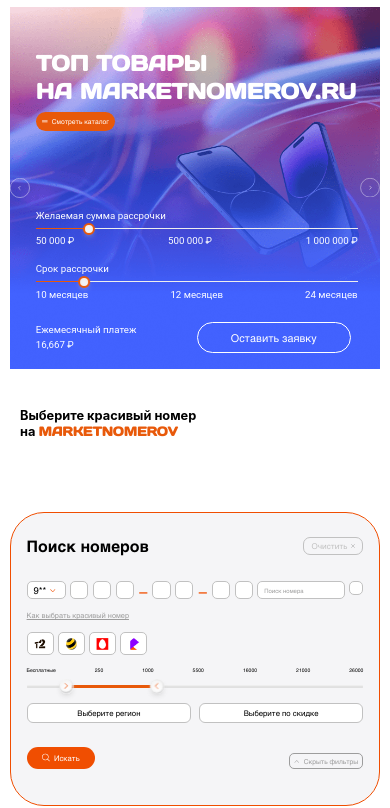
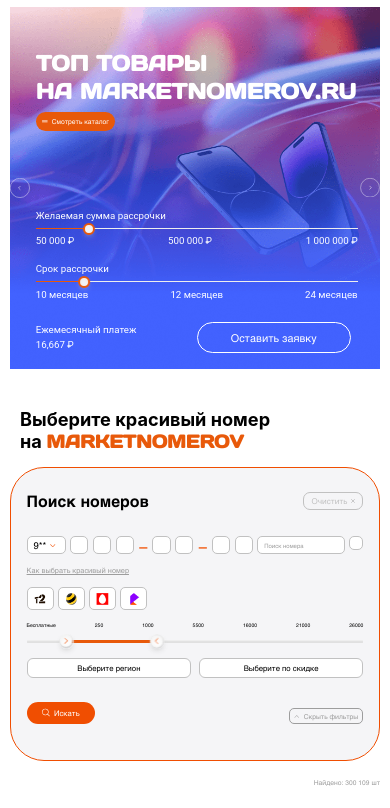
Before and after one commit to efedra/MARKETNOMEROV, a website: page html/number.html in a window 390 px wide. Shown: the part 60-868 px from the top of the page. Drawn offline with nearby package versions, Linux system fonts and the light colour scheme; a web font is replaced by a local one.

Commit message:
refactor8

```diff
--- a/css/mobile/number.scss
+++ b/css/mobile/number.scss
@@ -10,7 +10,6 @@
   }
   .header__logo {
     img {
-      //width: 20vw;
       width: inherit;
       height: auto;
     }
@@ -85,8 +84,9 @@
     width: 5.1vw;
     height: 5.1vw;
   }
-  .heading{
-    @include adaptiv-font-min(23,12);
+  .t02 .heading{
+    @include adaptiv-font-min(33,17);
+    padding-bottom: 14px;
   }
   .beatiful-number__filter_mini{
     margin-bottom: 5vw;
```
Also changed, not shown: css/mobile/number.css, 1 other file.
